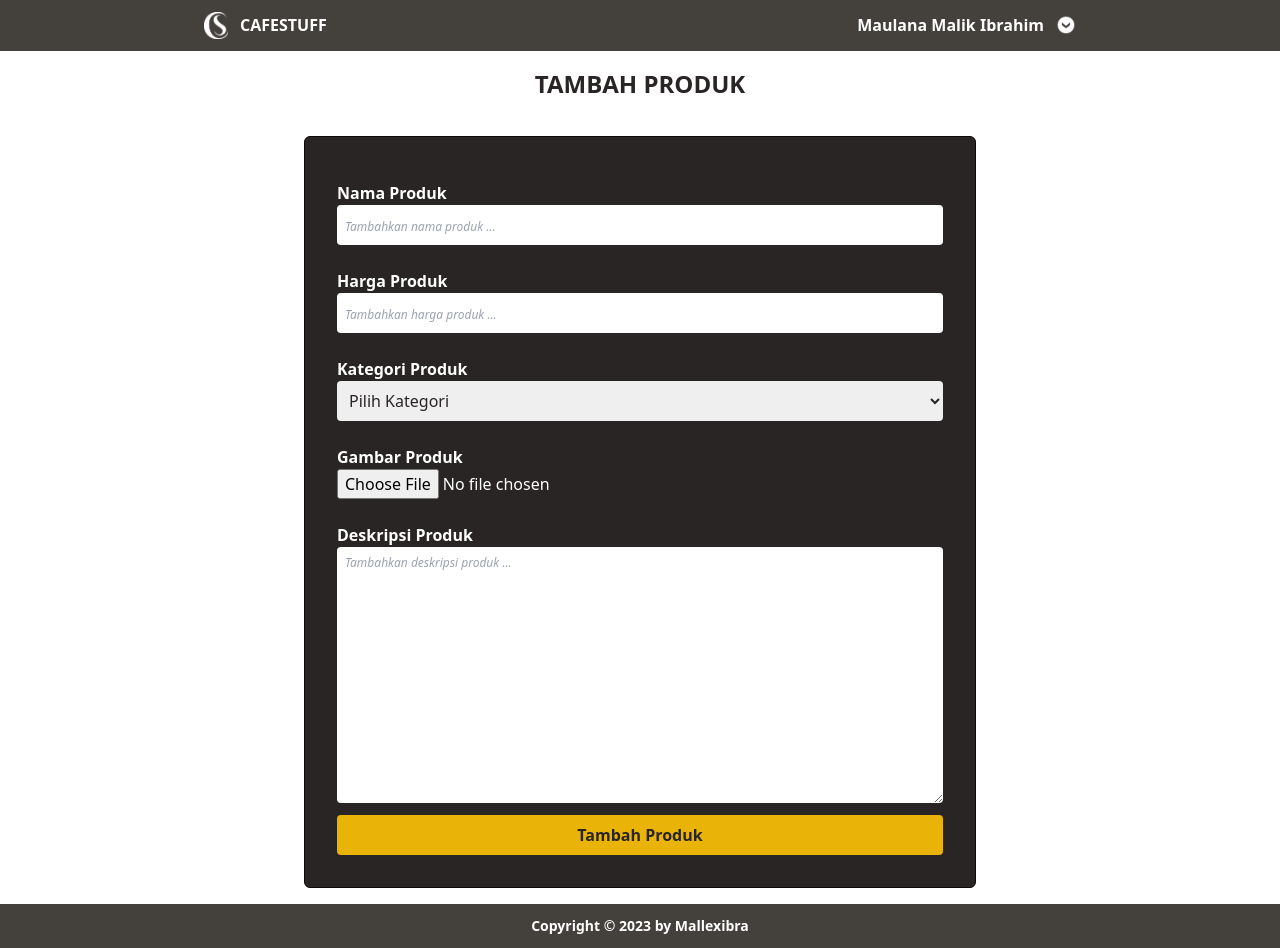
After one commit to mallexibra/penyewaancafe, a PHP site: page /admin/tambahproduk.html in a window 1280 px wide. The commit adds this page. Run offline with PHP 8.4, Linux system fonts and the light colour scheme.

Commit message:
add: Menambahkan halaman tambahuser.html dan halaman tambahproduk.html

```diff
--- /dev/null
+++ b/admin/tambahproduk.html
@@ -0,0 +1,102 @@
+<!DOCTYPE html>
+<html lang="en">
+  <head>
+    <meta charset="UTF-8" />
+    <meta http-equiv="X-UA-Compatible" content="IE=edge" />
+    <meta name="viewport" content="width=device-width, initial-scale=1.0" />
+    <title>Admin</title>
+    <link rel="stylesheet" href="../src/style/style.css" />
+  </head>
+  <body>
+    <nav class="bg-stone-700 fixed top-0 w-full text-white">
+      <div class="max-w-4xl mx-auto flex justify-between p-3">
+        <div class="brand flex gap-3 items-center">
+          <img src="../src/assets/image/cafestuff.png" class="w-6" alt="logo" />
+          <h1 class="font-extrabold">CAFESTUFF</h1>
+        </div>
+        <div class="name_admin flex items-center gap-3">
+          <h1 class="font-bold">Maulana Malik Ibrahim</h1>
+          <img
+            src="../src/assets/icons/arrow.png"
+            class="w-5 rotate-180"
+            alt="arrow"
+          />
+        </div>
+      </div>
+    </nav>
+    <main class="min-h-screen mt-12">
+      <div class="w-full p-5">
+        <h1
+          class="text-center w-full mx-auto block text-2xl text-stone-800 font-extrabold"
+        >
+          TAMBAH PRODUK
+        </h1>
+      </div>
+      <form
+        action=""
+        class="mt-4 p-8 text-white max-w-2xl mx-4 my-4 sm:mx-auto flex flex-col rounded-md bg-stone-800 border border-stone-950"
+      >
+        <label for="nama" class="my-3 flex flex-col">
+          <span class="font-semibold">Nama Produk</span>
+          <input
+            type="text"
+            class="p-2 text-stone-800 placeholder:italic placeholder:text-xs outline-none rounded"
+            placeholder="Tambahkan nama produk ..."
+            name="nama"
+            id="nama"
+          />
+        </label>
+        <label for="harga" class="my-3 flex flex-col">
+          <span class="font-semibold">Harga Produk</span>
+          <input
+            type="number"
+            class="p-2 text-stone-800 placeholder:italic placeholder:text-xs outline-none rounded"
+            placeholder="Tambahkan harga produk ..."
+            name="harga"
+            id="harga"
+          />
+        </label>
+        <label for="kategori" class="my-3 flex flex-col">
+          <span class="font-semibold">Kategori Produk</span>
+          <select
+            class="p-2 text-stone-800 outline-none rounded"
+            name="kategori"
+            id="kategori"
+          >
+            <option value="">Pilih Kategori</option>
+            <option value="oven">Oven</option>
+          </select>
+        </label>
+        <label for="gambar" class="my-3 flex flex-col">
+          <span class="font-semibold">Gambar Produk</span>
+          <input
+            type="file"
+            class="outline-none rounded"
+            name="gambar"
+            id="gambar"
+          />
+        </label>
+        <label for="deskripsi" class="my-3 flex flex-col">
+          <span class="font-semibold">Deskripsi Produk</span>
+          <textarea
+            class="p-2 text-stone-800 placeholder:italic placeholder:text-xs outline-none rounded"
+            placeholder="Tambahkan deskripsi produk ..."
+            name="deskripsi"
+            id="deskripsi"
+            cols="30"
+            rows="10"
+          ></textarea>
+        </label>
+        <button
+          type="submit"
+          class="bg-yellow-500 p-2 rounded font-semibold text-stone-800 hover:bg-yellow-400 transition-all duration-300"
+        >
+          Tambah Produk
+        </button>
+      </form>
+    </main>
+    <footer class="bg-stone-700 p-3 text-sm text-center text-white">
+      <p class="font-semibold">Copyright &copy; 2023 by Mallexibra</p>
+    </footer>
+  </body>
+</html>
--- a/src/style/style.css
+++ b/src/style/style.css
@@ -721,6 +721,11 @@ video {
   margin-bottom: 0.75rem;
 }
 
+.my-4{
+  margin-top: 1rem;
+  margin-bottom: 1rem;
+}
+
 .my-5{
   margin-top: 1.25rem;
   margin-bottom: 1.25rem;
@@ -729,6 +734,16 @@ video {
 .my-7{
   margin-top: 1.75rem;
   margin-bottom: 1.75rem;
+}
+
+.my-8{
+  margin-top: 2rem;
+  margin-bottom: 2rem;
+}
+
+.mx-4{
+  margin-left: 1rem;
+  margin-right: 1rem;
 }
 
 .mb-2{
@@ -2011,6 +2026,16 @@ video {
   border-color: rgb(250 204 21 / var(--tw-border-opacity));
 }
 
+.border-stone-950{
+  --tw-border-opacity: 1;
+  border-color: rgb(12 10 9 / var(--tw-border-opacity));
+}
+
+.border-rose-500{
+  --tw-border-opacity: 1;
+  border-color: rgb(244 63 94 / var(--tw-border-opacity));
+}
+
 .bg-\[rgb\(255\2c 0\2c 0\)\]{
   --tw-bg-opacity: 1;
   background-color: rgb(255 0 0 / var(--tw-bg-opacity));
@@ -2263,6 +2288,10 @@ video {
   padding: 2rem;
 }
 
+.p-10{
+  padding: 2.5rem;
+}
+
 .px-2{
   padding-left: 0.5rem;
   padding-right: 0.5rem;
@@ -2306,6 +2335,21 @@ video {
 .py-7{
   padding-top: 1.75rem;
   padding-bottom: 1.75rem;
+}
+
+.px-8{
+  padding-left: 2rem;
+  padding-right: 2rem;
+}
+
+.px-11{
+  padding-left: 2.75rem;
+  padding-right: 2.75rem;
+}
+
+.px-10{
+  padding-left: 2.5rem;
+  padding-right: 2.5rem;
 }
 
 .pb-2{
@@ -2980,6 +3024,16 @@ video {
   }
 }
 
+.placeholder\:text-xs::-moz-placeholder{
+  font-size: 0.75rem;
+  line-height: 1rem;
+}
+
+.placeholder\:text-xs::placeholder{
+  font-size: 0.75rem;
+  line-height: 1rem;
+}
+
 .placeholder\:italic::-moz-placeholder{
   font-style: italic;
 }
@@ -3042,6 +3096,16 @@ video {
   background-color: rgb(250 204 21 / var(--tw-bg-opacity));
 }
 
+.hover\:bg-yellow-500:hover{
+  --tw-bg-opacity: 1;
+  background-color: rgb(234 179 8 / var(--tw-bg-opacity));
+}
+
+.hover\:bg-yellow-600:hover{
+  --tw-bg-opacity: 1;
+  background-color: rgb(202 138 4 / var(--tw-bg-opacity));
+}
+
 .hover\:font-bold:hover{
   font-weight: 700;
 }
@@ -3095,6 +3159,11 @@ video {
 }
 
 @media (min-width: 640px){
+  .sm\:mx-auto{
+    margin-left: auto;
+    margin-right: auto;
+  }
+
   .sm\:p-0{
     padding: 0px;
   }
@@ -3181,6 +3250,11 @@ video {
 
   .md\:text-left{
     text-align: left;
+  }
+
+  .md\:text-base{
+    font-size: 1rem;
+    line-height: 1.5rem;
   }
 }
 
```
Also changed, not shown: admin/dashboard.html (+139 -0 lines), admin/produk.html (+7 -0 lines), admin/tambahuser.html (added, +90 -0 lines).
